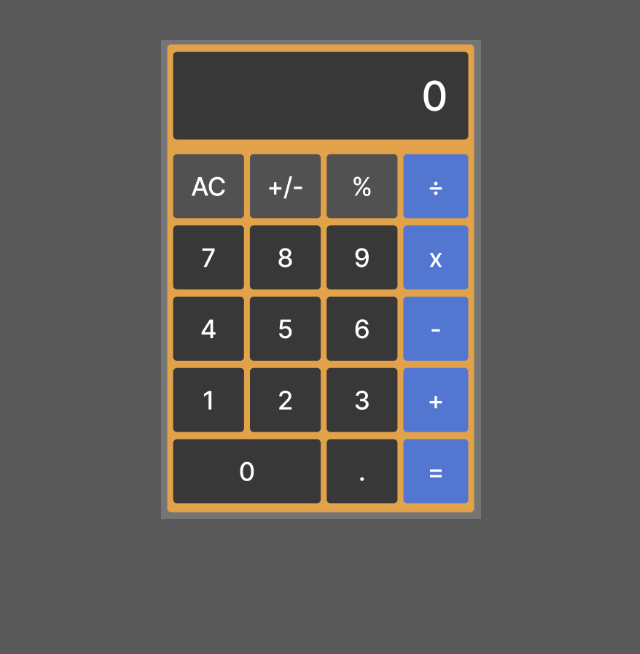
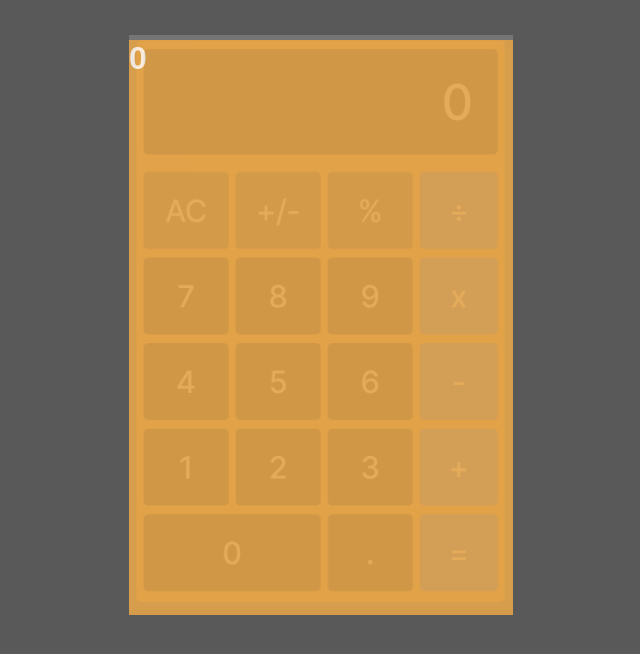
Before and after one commit to rioredwards/challenge_7_javascript_calculator, a plain HTML site: page index.html in a window 1280 px wide. Shown: the part 40-694 px from the top of the page, without its empty margins (319-959 px from the left). Drawn offline with Linux system fonts and the light colour scheme.

Commit message:
Add container

```diff
--- a/index.html
+++ b/index.html
@@ -10,5 +10,8 @@
   <body>
     <p>Hello World!</p>
     <img src="./assets/calc-reference.png" alt="Calculator" />
+    <div class="container">
+      <div class="display"><span>0</span></div>
+    </div>
   </body>
 </html>
--- a/styles.css
+++ b/styles.css
@@ -2,6 +2,12 @@
   margin: 0;
   padding: 0;
   box-sizing: border-box;
+
+  --total-aspect-ratio: calc(439 / 657);
+  --total-width: 40vh;
+  --total-min-width: 12rem;
+  --total-height: calc(var(--total-width) / var(--total-aspect-ratio));
+  --total-min-height: calc(var(--total-min-width) / var(--total-aspect-ratio));
 }
 
 html {
@@ -34,13 +40,33 @@ span {
 }
 
 img {
-  --aspect-ratio: calc(439 / 657);
-  --width: 40vh;
-  --height: calc(var(--width) / var(--aspect-ratio));
-  position: fixed;
+  position: absolute;
   z-index: 0;
-  width: var(--width);
-  height: var(--height);
-  top: 10vh;
+  height: calc(var(--total-height) + 2.3vh);
+  width: calc(var(--total-width) + 2vh);
+  min-width: var(--total-min-width);
+  min-height: var(--total-min-height);
+  top: 9.4vh;
   pointer-events: none;
 }
+
+.container,
+.container > * {
+  opacity: 0.9;
+}
+
+.container > * {
+  position: absolute;
+  z-index: 2;
+}
+
+.container {
+  background-color: #e1a249;
+  position: absolute;
+  z-index: 1;
+  height: var(--total-height);
+  width: var(--total-width);
+  min-width: var(--total-min-width);
+  min-height: var(--total-min-height);
+  top: 10vh;
+}
```
